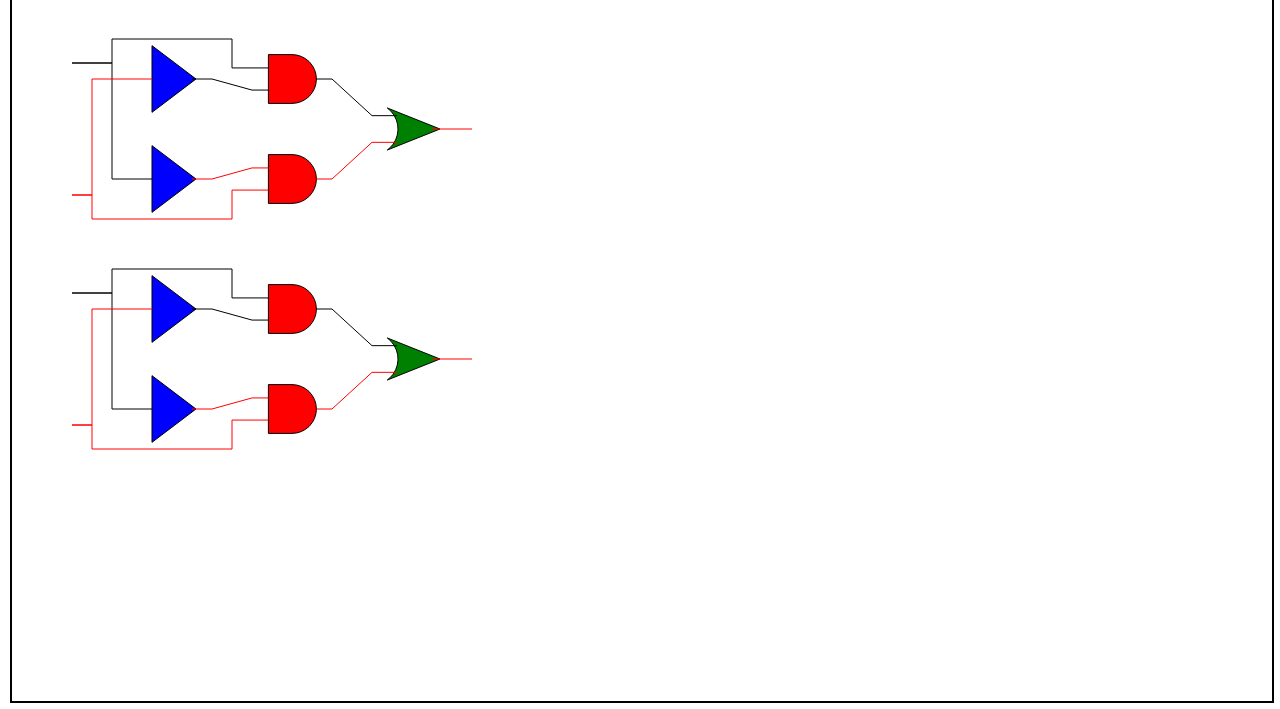
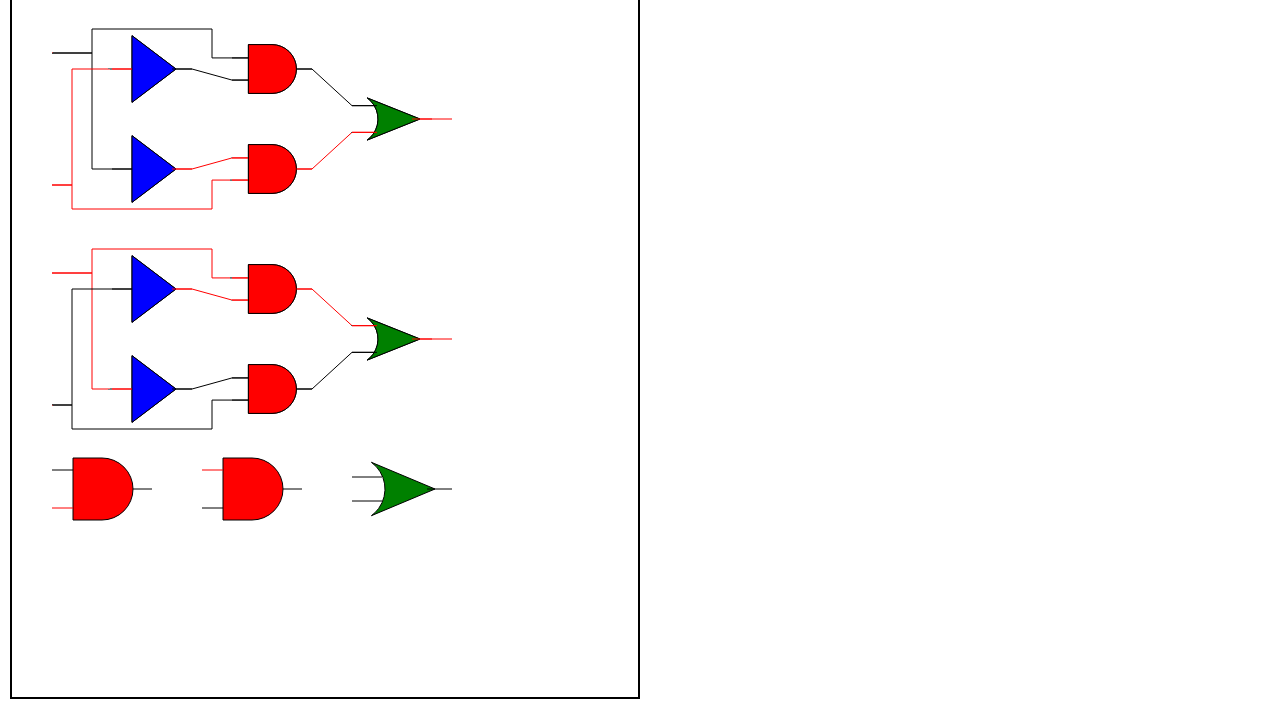
Before and after one commit to Undeadsyco/Computer-Architecture, a website built with webpack: page src/index.html in a window 1280 px wide. Both pictures are taken after a click on the button "Start". Shown: the part 91-800 px from the top of the page. Built offline with nearby package versions, Linux system fonts and the light colour scheme.

Commit message:
added update functions to gate classes

```diff
--- a/src/index.html
+++ b/src/index.html
@@ -16,6 +16,8 @@
     .wrapper {
       width: 100vw;
       height: 100vh;
+      max-width: 100vw;
+      max-height: 100vh;
       display: grid;
       grid-template-columns: repeat(2, 1fr);
       grid-template-rows: 10% 90%;
@@ -23,7 +25,33 @@
     }
 
     #canvasContainer {
-      grid-column: 1/3;
+      grid-column: 1/2;
+      overflow: scroll;
+      border: 2px solid black;
+    }
+
+    /* width */
+    #canvasContainer::-webkit-scrollbar {
+      width: 10px;
+      height: 10px;
+    }
+
+    /* Track */
+    #canvasContainer::-webkit-scrollbar-track {
+      box-shadow: inset 0 0 5px grey;
+      border-radius: 20px;
+    }
+
+    /* Handle */
+    #canvasContainer::-webkit-scrollbar-thumb {
+      background: red;
+      border-radius: 20px;
+      border: 2px solid black;
+    }
+
+    /* Handle on hover */
+    #canvasContainer::-webkit-scrollbar-thumb:hover {
+      background: #b30000;
     }
   </style>
 </head>
--- a/src/index.js
+++ b/src/index.js
@@ -6,39 +6,43 @@
 
 import { FullAdder } from './logic/components/FullAdder';
 import { XOR } from './logic/gates/ComplexGates';
-import { AND } from './logic/gates/SimpleGates';
+import { AND, OR } from './logic/gates/SimpleGates';
 
 const _01Test = /^[0-1]*$/;
 
 const container = document.getElementById('container');
 const canvasContainer = document.getElementById('canvasContainer');
 const canvas = document.createElement('canvas'), ctx = canvas.getContext('2d');
-canvas.width = canvasContainer.offsetWidth, canvas.height = canvasContainer.offsetHeight;
-canvas.setAttribute('style', 'border: 2px solid black');
+canvas.width = canvasContainer.offsetWidth * 4, canvas.height = canvasContainer.offsetHeight * 2;
 canvasContainer.append(canvas);
 
 const componentList = [];
 function init() {
-  // const adder = new FullAdder(0, 0, 0);
-  // componentList.push(adder);
-  const gate = new XOR(0, 1, 260, 130);
-  const gate2 = new XOR(0, 1, 260, 360);
-  componentList.push(gate, gate2);
-  console.log('gate', gate, 'gate2', gate);
+  const XORgate1 = new XOR(0, 1, 240, 120);
+  const XORgate2 = new XOR(XORgate1.output, 0, 240, 340);
+  const ANDgate1 = new AND(0, 1, 90, 490);
+  const ANDgate2 = new AND(XORgate1.output, 0, 240, 490);
+  const ORgate = new OR(ANDgate1.output, ANDgate2.output, 390, 490);
+  componentList.push(XORgate1, XORgate2, ANDgate1, ANDgate2, ORgate);
+  // componentList.forEach(component => component.toggleOutline({ interior: true }));
+  componentList.forEach(component => { component.draw(ctx); });
+  console.log(componentList);
 }
 
 let animationFrame;
-
+let logOnce = true;
 function animate() {
+  if(logOnce) {
+    console.log(componentList);
+    logOnce = false;
+  }
   ctx.clearRect(0, 0, canvas.width, canvas.height);
 
-  componentList[0].draw(ctx);
-  componentList[1].draw(ctx);
+  componentList.forEach(component => { component.update(ctx); });
 
   animationFrame = requestAnimationFrame(animate);
 }
 
-animationFrame = requestAnimationFrame(animate);
 
 window.addEventListener('resize', (e) => {
   canvas.width = canvasContainer.offsetWidth, canvas.height = canvasContainer.offsetHeight;
@@ -49,7 +53,8 @@ document.getElementById('cancelBtn').addEventListener('click', (e) => {
 });
 document.getElementById('startBtn').addEventListener('click', (e) => {
   e.preventDefault();
-  init();
+
+  animationFrame = requestAnimationFrame(animate);
   animate();
 });
 // TODO implement clear btn
@@ -59,4 +64,3 @@ document.getElementById('clearBtn').addEventListener('click', (e) => {
 });
 
 init();
-animate();
--- a/src/logic/gates/ComplexGates/XORgate.js
+++ b/src/logic/gates/ComplexGates/XORgate.js
@@ -44,6 +44,41 @@ export default class XOR extends DualInputComplexGate {
     })
   }
 
+  #stepA = 0.0;
+  #stepB = 0.0;
+  #stepC = 0.0;
+  #stepD = 0.0;
+  #stepE = 0.0;
+  #stepF = 0.0;
+  #stepG = 0.0;
+  update(ctx) {
+    if (this.inputA === 1 && this.#stepA < 1) this.#stepA += 0.01;
+    else if (this.#stepA > 0) this.#stepA -= 0.01;
+
+    if (this.inputB === 1 && this.#stepB < 1) this.#stepB += 0.01;
+    else if (this.#stepB > 0) this.#stepB -= 0.01;
+
+    if (this.output === 1 && this.#stepC < 1) this.#stepC += 0.01;
+    else if (this.#stepC > 0) this.#stepC -= 0.01;
+
+    if (this.gates[0].output === 1 && this.#stepD < 1) this.#stepD += 0.01;
+    else if (this.#stepD > 0) this.#stepD -= 0.01;
+
+    if (this.gates[1].output === 1 && this.#stepE < 1) this.#stepE += 0.01;
+    else if (this.#stepE > 0) this.#stepE -= 0.01;
+
+    if (this.gates[2].output === 1 && this.#stepF < 1) this.#stepF += 0.01;
+    else if (this.#stepF > 0) this.#stepF -= 0.01;
+
+    if (this.gates[3].output === 1 && this.#stepG < 1) this.#stepG += 0.01;
+    else if (this.#stepG > 0) this.#stepG -= 0.01;
+
+    this.draw(ctx);
+    this.gates.forEach((gate) => {
+      gate.update(ctx);
+    });
+  }
+
   draw(ctx) {
     this.#drawGate(ctx);
     if (this.outline) this.#drawOutline(ctx);
@@ -61,31 +96,31 @@ export default class XOR extends DualInputComplexGate {
     })
 
     // draw line from NOTgate 1 output to ANDgate 1 inputB
-    drawLine(ctx, this.gates[0].output === 1 ? 'red' : 'black', [
+    drawLine(ctx, this.#stepD, [
       { x: this.gates[0].outputPosition.x, y: this.gates[0].outputPosition.y },
       { x: this.gates[2].inputPositions[1].x, y: this.gates[2].inputPositions[1].y },
     ]);
 
     // draw line from NOTgate 2 output to ANDgate 2 inputA
-    drawLine(ctx, this.gates[1].output === 1 ? 'red' : 'black', [
+    drawLine(ctx, this.#stepE, [
       { x: this.gates[1].outputPosition.x, y: this.gates[1].outputPosition.y },
       { x: this.gates[3].inputPositions[0].x, y: this.gates[3].inputPositions[0].y },
     ]);
 
     // draw line from ANDgate 1 output to ORgate inputA
-    drawLine(ctx, this.gates[2].output === 1 ? 'red' : 'black', [
+    drawLine(ctx, this.#stepF, [
       { x: this.gates[2].outputPosition.x, y: this.gates[2].outputPosition.y },
       { x: this.gates[4].inputPositions[0].x, y: this.gates[4].inputPositions[0].y },
     ]);
 
     // draw line from ANDgate 2 output to ORgate inputB
-    drawLine(ctx, this.gates[3].output === 1 ? 'red' : 'black', [
+    drawLine(ctx, this.#stepG, [
       { x: this.gates[3].outputPosition.x, y: this.gates[3].outputPosition.y },
       { x: this.gates[4].inputPositions[1].x, y: this.gates[4].inputPositions[1].y },
     ]);
 
     // draw line from inputA to ANDgate 1 inputA
-    drawLine(ctx, this.inputA === 1 ? 'red' : 'black', [
+    drawLine(ctx, this.#stepA, [
       { x: this.midPosition.x - (this.width * 0.5), y: this.midPosition.y - (this.height * 0.33) },
       { x: this.midPosition.x - (this.width * 0.5) + 40, y: this.midPosition.y - (this.height * 0.33) },
       { x: this.midPosition.x - (this.width * 0.5) + 40, y: this.midPosition.y - (this.height * 0.45) },
@@ -95,7 +130,7 @@ export default class XOR extends DualInputComplexGate {
     ]);
 
     // draw line from inputA to NOTgate 2 input
-    drawLine(ctx, this.inputA === 1 ? 'red' : 'black', [
+    drawLine(ctx, this.#stepA, [
       { x: this.midPosition.x - (this.width * 0.5), y: this.midPosition.y - (this.height * 0.33) },
       { x: this.midPosition.x - (this.width * 0.5) + 40, y: this.midPosition.y - (this.height * 0.33) },
       { x: this.midPosition.x - (this.width * 0.5) + 40, y: this.gates[1].inputPosition.y },
@@ -103,7 +138,7 @@ export default class XOR extends DualInputComplexGate {
     ]);
 
     // draw line from inputB to ANDgate 2 inputB
-    drawLine(ctx, this.inputB === 1 ? 'red' : 'black', [
+    drawLine(ctx, this.#stepB, [
       { x: this.midPosition.x - (this.width * 0.5), y: this.midPosition.y + (this.height * 0.33) },
       { x: this.midPosition.x - (this.width * 0.5) + 20, y: this.midPosition.y + (this.height * 0.33) },
       { x: this.midPosition.x - (this.width * 0.5) + 20, y: this.midPosition.y + (this.height * 0.45) },
@@ -113,7 +148,7 @@ export default class XOR extends DualInputComplexGate {
     ]);
 
     // draw line from inputB to NOTgate 1 input
-    drawLine(ctx, this.inputB === 1 ? 'red' : 'black', [
+    drawLine(ctx, this.#stepB, [
       { x: this.midPosition.x - (this.width * 0.5), y: this.midPosition.y + (this.height * 0.33) },
       { x: this.midPosition.x - (this.width * 0.5) + 20, y: this.midPosition.y + (this.height * 0.33) },
       { x: this.midPosition.x - (this.width * 0.5) + 20, y: this.gates[0].inputPosition.y },
@@ -121,7 +156,7 @@ export default class XOR extends DualInputComplexGate {
     ]);
 
     // draw line from ORgate output to output
-    drawLine(ctx, this.output === 1 ? 'red' : 'black', [
+    drawLine(ctx, this.#stepC, [
       { x: this.gates[4].outputPosition.x, y: this.gates[4].outputPosition.y },
       { x: this.gates[4].outputPosition.x + (this.width * 0.05), y: this.gates[4].outputPosition.y },
     ]);
--- a/src/logic/gates/GateStructure/DualInputComplexGate.js
+++ b/src/logic/gates/GateStructure/DualInputComplexGate.js
@@ -2,10 +2,10 @@ import Gate from "./Gate";
 import { AND, NOT, OR } from "../SimpleGates";
 import DualInputGate from "./DualInputGate";
 
-
-
 export default class DualInputComplexGate extends DualInputGate {
   /** @type {Array<Gate>} */ #gates = [];
+  #outline = false;
+
   constructor(inputA, inputB, output, width, height) {
     super(inputA, inputB, output, width, height);
   }
@@ -22,8 +22,8 @@ export default class DualInputComplexGate extends DualInputGate {
     })
   }
 
-  toggleComponentOutlines(options = { interior: false }) {
-    this.toggleOutline();
+  toggleOutline(options = { interior: false }) {
+    this.outline = !this.outline;
 
     if (options.interior) {
       this.#gates.forEach((gate) => {
--- a/src/logic/gates/GateStructure/Gate.js
+++ b/src/logic/gates/GateStructure/Gate.js
@@ -55,6 +55,11 @@ export default class Gate {
     return this.#outline;
   }
 
+  /** @param {boolean} value */
+  set outline(value) {
+    this.#outline = value;
+  }
+
   toggleOutline() {
     this.#outline = !this.#outline;
   }
--- a/src/logic/gates/SimpleGates/ANDgate.js
+++ b/src/logic/gates/SimpleGates/ANDgate.js
@@ -30,6 +30,22 @@ export default class AND extends DualInputGate {
     this.draw(ctx);
   }
 
+  #stepA = 0.0;
+  #stepB = 0.0;
+  #stepC = 0.0;
+  update(ctx) {
+    if (this.inputA === 1 && this.#stepA < 1) this.#stepA += 0.01;
+    else if (this.#stepA > 0) this.#stepA -= 0.01;
+
+    if (this.inputB === 1 && this.#stepB < 1) this.#stepB += 0.01;
+    else if (this.#stepB > 0) this.#stepB -= 0.01;
+
+    if (this.output === 1 && this.#stepC < 1) this.#stepC += 0.01;
+    else if (this.#stepC > 0) this.#stepC -= 0.01;
+
+    this.draw(ctx);
+  }
+
   draw(ctx) {
     const radius = (this.width * 0.33) - 2;
     if (this.outline) this.#drawOutline(ctx, radius);
@@ -56,17 +72,17 @@ export default class AND extends DualInputGate {
     ctx.strokeStyle = 'black';
     ctx.stroke();
 
-    drawLine(ctx, this.inputA === 1 ? 'red' : 'black', [
+    drawLine(ctx, this.#stepA, [
+      { x: this.midPosition.x - (this.width * 0.5), y: this.midPosition.y - radius + (this.height * 0.2) },
       { x: this.midPosition.x - (this.width * 0.6) + radius, y: this.midPosition.y - radius + (this.height * 0.2) },
-      { x: this.midPosition.x - (this.width * 0.5), y: this.midPosition.y - radius + (this.height * 0.2) },
     ]);
     // // draw input line 2
-    drawLine(ctx, this.inputB === 1 ? 'red' : 'black', [
+    drawLine(ctx, this.#stepB, [
+      { x: this.midPosition.x - (this.width * 0.5), y: this.midPosition.y + radius - (this.height * 0.2) },
       { x: this.midPosition.x - (this.width * 0.6) + radius, y: this.midPosition.y + radius - (this.height * 0.2) },
-      { x: this.midPosition.x - (this.width * 0.5), y: this.midPosition.y + radius - (this.height * 0.2) }
     ]);
     // // draw output line
-    drawLine(ctx, this.output === 1 ? 'red' : 'black', [
+    drawLine(ctx, this.#stepC, [
       { x: this.midPosition.x + radius, y: this.midPosition.y },
       { x: this.midPosition.x + (this.width / 2), y: this.midPosition.y }
     ]);
--- a/src/logic/gates/SimpleGates/NOTgate.js
+++ b/src/logic/gates/SimpleGates/NOTgate.js
@@ -29,6 +29,18 @@ export default class NOT extends SingleInputGate {
     this.draw(ctx, canvas.width, canvas.height, (canvas.width * 0.33) - 2);
   }
 
+  #stepA = 0.0;
+  #stepB = 0.0;
+  update(ctx) {
+    if (this.input === 1 && this.#stepA < 1) this.#stepA += 0.01;
+    else if (this.#stepA > 0) this.#stepA -= 0.01;
+
+    if (this.output === 1 && this.#stepB < 1) this.#stepB += 0.01;
+    else if (this.#stepB > 0) this.#stepB -= 0.01
+
+    this.draw(ctx);
+  }
+
   draw(ctx) {
     this.#drawGate(ctx);
     if (this.outline) this.#drawOutline(ctx);
@@ -52,13 +64,13 @@ export default class NOT extends SingleInputGate {
     ctx.stroke();
 
     // draw input line
-    drawLine(ctx, this.input === 1 ? 'red' : 'black', [
+    drawLine(ctx, this.#stepA, [
+      { x: this.midPosition.x - (this.width * 0.5), y: this.midPosition.y },
       { x: this.midPosition.x - (this.width * 0.25), y: this.midPosition.y },
-      { x: this.midPosition.x - (this.width * 0.5), y: this.midPosition.y },
     ]);
 
     // draw output line
-    drawLine(ctx, this.output === 1 ? 'red' : 'black', [
+    drawLine(ctx, this.#stepB, [
       { x: this.midPosition.x + (this.width * 0.25), y: this.midPosition.y },
       { x: this.midPosition.x + (this.width * 0.5), y: this.midPosition.y },
     ]);
--- a/src/logic/gates/SimpleGates/ORgate.js
+++ b/src/logic/gates/SimpleGates/ORgate.js
@@ -29,6 +29,22 @@ export default class OR extends DualInputGate {
     this.draw(ctx, canvas.width, canvas.height);
   }
 
+  #stepA = 0.0;
+  #stepB = 0.0;
+  #stepC = 0.0;
+  update(ctx) {
+    if (this.inputA === 1 && this.#stepA < 1) this.#stepA += 0.01;
+    else if (this.#stepA > 0) this.#stepA -= 0.01;
+
+    if (this.inputB === 1 && this.#stepB < 1) this.#stepB += 0.01;
+    else if (this.#stepB > 0) this.#stepB -= 0.01;
+
+    if (this.output === 1 && this.#stepC < 1) this.#stepC += 0.01;
+    else if (this.#stepC > 0) this.#stepC -= 0.01;
+
+    this.draw(ctx);
+  }
+
   draw(ctx) {
     const radius = (this.width * 0.35) - 2;
 
@@ -54,17 +70,17 @@ export default class OR extends DualInputGate {
     ctx.strokeStyle = 'black';
     ctx.stroke();
 
-    drawLine(ctx, this.inputA === 1 ? 'red' : 'black', [
+    drawLine(ctx, this.#stepA, [
+      { x: this.midPosition.x - (this.width * 0.5), y: this.midPosition.y - (this.height / 5) },
       { x: this.midPosition.x - (this.width * 0.25) + 5, y: this.midPosition.y - (this.height / 5) },
-      { x: this.midPosition.x - (this.width * 0.5), y: this.midPosition.y - (this.height / 5) }
     ]);
     // draw input line 2
-    drawLine(ctx, this.inputB === 1 ? 'red' : 'black', [
+    drawLine(ctx, this.#stepB, [
+      { x: this.midPosition.x - (this.width * 0.5), y: this.midPosition.y + (this.height / 5) },
       { x: this.midPosition.x - (this.width * 0.25) + 5, y: this.midPosition.y + (this.height / 5) },
-      { x: this.midPosition.x - (this.width * 0.5), y: this.midPosition.y + (this.height / 5) },
     ]);
     // draw output line
-    drawLine(ctx, this.output, [
+    drawLine(ctx, this.#stepC, [
       { x: this.midPosition.x + (this.width * 0.25), y: this.midPosition.y },
       { x: this.midPosition.x + (this.width * 0.5), y: this.midPosition.y },
     ]);
--- a/src/utilities/index.js
+++ b/src/utilities/index.js
@@ -9,8 +9,12 @@ export const decToBinary = (input) => {
   return binary;
 }
 
-export const drawLine = (ctx, color = 'black', cords = []) => {
-  ctx.strokeStyle = color;
+export const drawLine = (ctx, step = 0, cords = []) => {
+  let gradient = ctx.createLinearGradient(cords[0].x, cords[0].y, cords[cords.length - 1].x, cords[cords.length - 1].y);
+  gradient.addColorStop(step > 1 ? 1 : step, 'red');
+  gradient.addColorStop(step > 1 ? 1 : step, 'black');
+  ctx.strokeStyle = gradient;
+
   ctx.beginPath();
   cords.forEach(({ x, y }, i) => {
     if (i === 0) ctx.moveTo(x, y);
@@ -40,7 +44,7 @@ export const drawHalfCircle = (ctx, x, y, r, options = { lineColor: 'black', fil
   ctx.fillStyle = options.fillColor;
 
   let a1, a2;
-  switch(options.direction) {
+  switch (options.direction) {
     case 'right':
       a1 = Math.PI * 1.5, a2 = Math.PI * 0.5;
       break;
```
Also changed, not shown: dist/index.html, dist/main.js.
